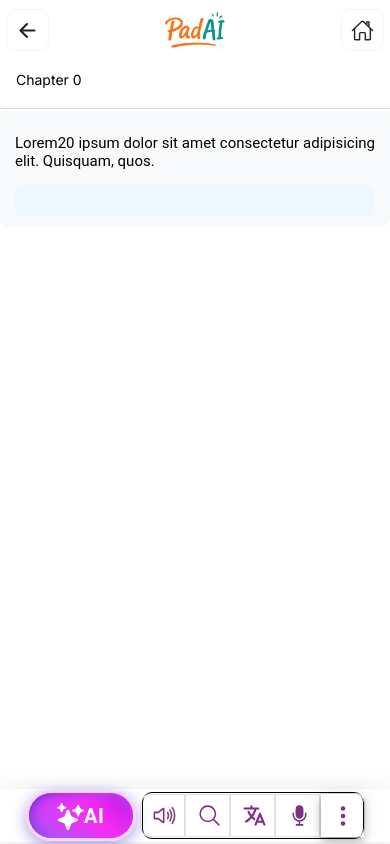
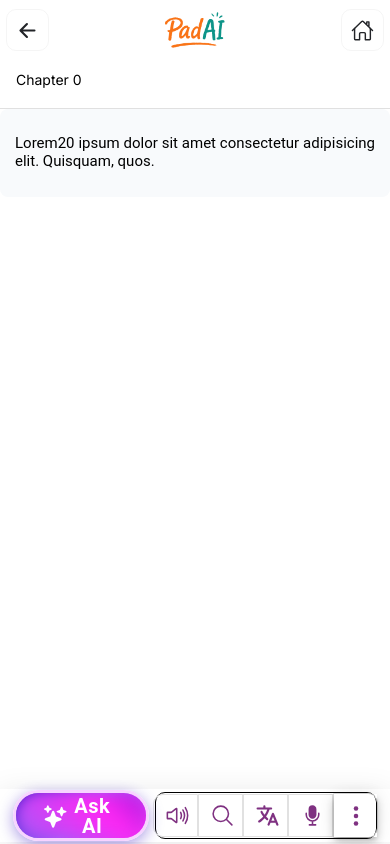
Before and after one commit to riddhikusal/IonicReactBlankProjectSkeleton, a React (Vite) app: page /html-content in a window 390 px wide. Built offline with nearby package versions, Linux system fonts and the light colour scheme; no server answers.

Commit message:
start about screen

```diff
--- a/src/App.css
+++ b/src/App.css
@@ -235,11 +235,14 @@ ion-label {
 /* Mobile-specific adjustments */
 @media (max-width: 768px) {
   .btnGradient {
-    padding: 4px 4px;
-    font-size: 15px;
-    border-radius: 28px;
+    padding: 5px 1px;
+    font-size: 17px;
+    border-radius: 30px;
     text-transform: capitalize;
+    height: 50px;
+    border: 3px solid #f7d3ff;
   }
+
 
   .btnGradient::after {
     border-radius: 45px;
@@ -280,17 +283,20 @@ ion-label {
   -webkit-user-select: text;
   -moz-user-select: text;
   -ms-user-select: text;
-  padding: 16px;
-  background-color: #f0f8ff;
+  padding: 1px;
+  /* background-color: #f0f8ff; */
   border-radius: 8px;
   position: relative;
-  -webkit-touch-callout: none; /* Disable iOS callout */
-  -webkit-user-select: text; /* Allow text selection */
+  -webkit-touch-callout: none;
+  /* Disable iOS callout */
+  -webkit-user-select: text;
+  /* Allow text selection */
   -khtml-user-select: text;
   -moz-user-select: text;
   -ms-user-select: text;
   user-select: text;
-  touch-action: manipulation; /* Prevent default touch behaviors */
+  touch-action: manipulation;
+  /* Prevent default touch behaviors */
 }
 
 mark.custom-highlight {
--- a/src/components/Common/CustomSheetModal/CustomSheetModal.css
+++ b/src/components/Common/CustomSheetModal/CustomSheetModal.css
@@ -316,7 +316,7 @@
 
 .send-button {
   --background: linear-gradient(135deg, #667eea 0%, #764ba2 100%);
-  --color: white;
+  --color: white !important;
   --border-radius: 20px;
   --padding-start: 20px;
   --padding-end: 20px;
--- a/src/components/ContentView/ContentAIPanel/ContentAIPanel.css
+++ b/src/components/ContentView/ContentAIPanel/ContentAIPanel.css
@@ -100,8 +100,8 @@ ion-modal .modal-wrapper {
     width: inherit;
     padding: 0px 12px;
     box-shadow: 0 4px 30px rgba(0, 0, 0, 0.1);
-    backdrop-filter: blur(5px);
-    -webkit-backdrop-filter: blur(5px);
+    backdrop-filter: blur(7px);
+    -webkit-backdrop-filter: blur(7px);
     border: 1px solid rgba(255, 255, 255, 0.3);
 }
 .padAIFooterFlexBtnContainer{
--- a/src/components/ContentView/ContentAIPanel/ContentAIPanel.tsx
+++ b/src/components/ContentView/ContentAIPanel/ContentAIPanel.tsx
@@ -66,7 +66,7 @@ const PadAIContentAIPanel = () => {
                     >
                         {/* <IonImg src={'/assets/images/contentScreens/aiAsk.png'} alt='AI' /> */}
                         <IonIcon icon={sparkles}></IonIcon>
-                        <IonText>AI</IonText>
+                        <IonText>Ask AI</IonText>
                     </IonButton>
                     <div className={`padAIFooterFlexBtnContainer aiFooterIcons ${!chapterInfo.contentLoaded ? 'aiFooterIconsModify' : ''}`} id={!chapterInfo.contentLoaded ? 'aiFooterIconsModify' : ''}>
                         {!chapterInfo.contentLoaded && <IonButton className='padAIFooterFlexBtn no-border-right-redius' fill='clear' onClick={() => handleLoadContent()} > <IonIcon icon={volumeHighOutline} className='footericons' ></IonIcon></IonButton>}
```
